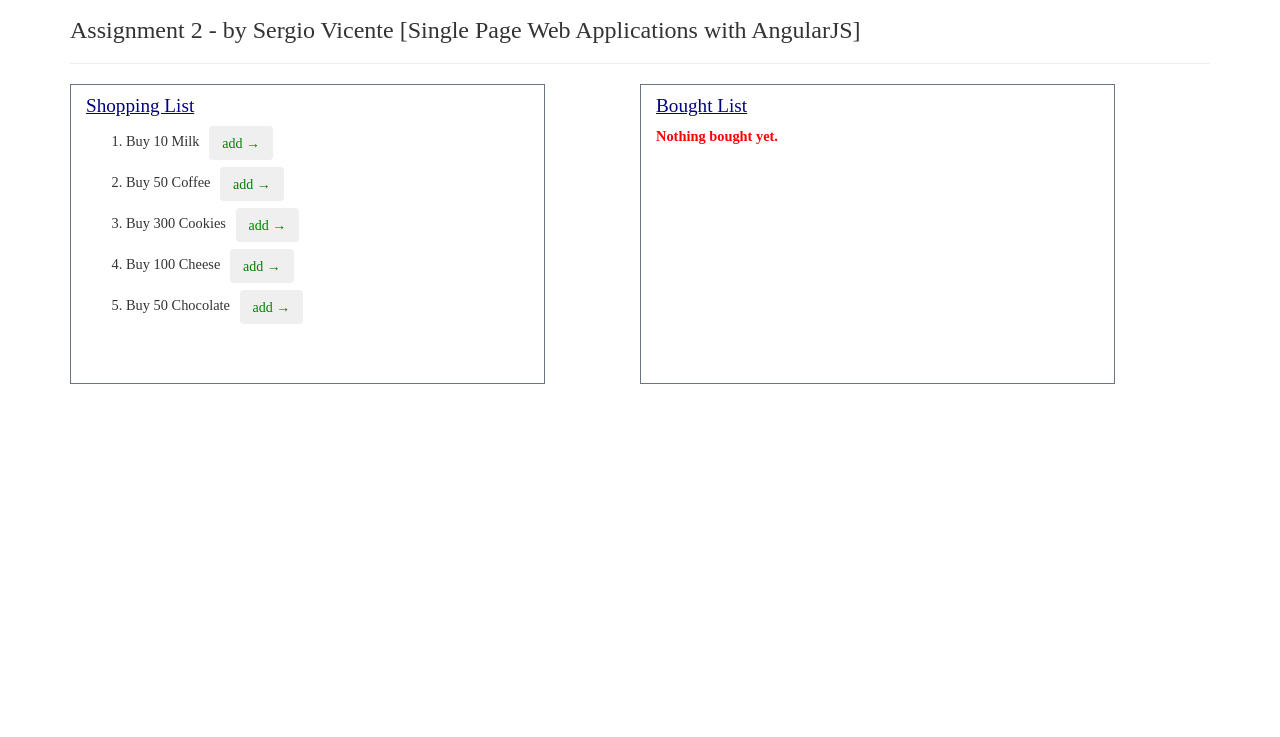
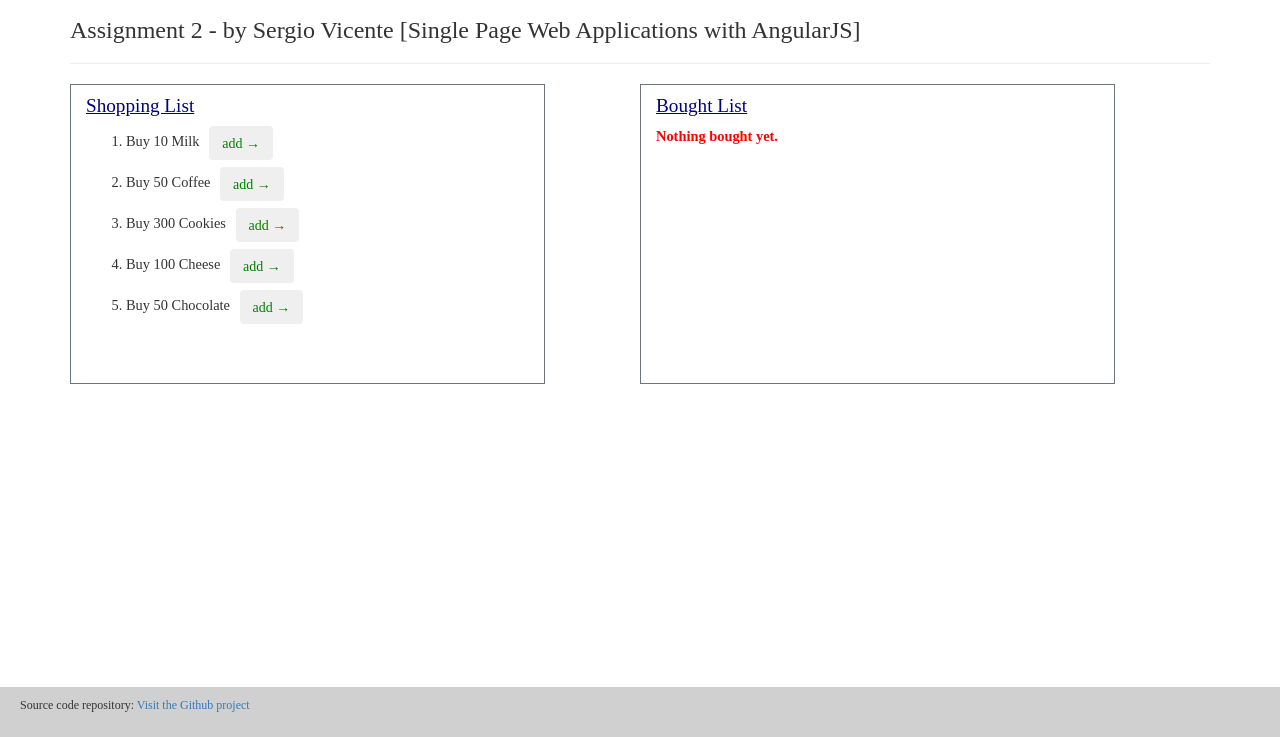
Before and after one commit to svicente99/AngularJS-Week2-solution, a plain HTML site: page index.html in a window 1280 px wide. Shown: the part 63-800 px from the top of the page. Drawn offline with Linux system fonts and the light colour scheme.

Commit message:
assignment upload

```diff
--- a/index.html
+++ b/index.html
@@ -16,7 +16,6 @@
     <h1>Shopping List Check Off</h1>
     <h3>Assignment 2 - by Sergio Vicente [Single Page Web Applications with AngularJS]</h1>
     <hr>
-
 
     <!-- ToBuy List -->
     <div class="col-md-5 list" ng-controller='ToBuyController as to_buy'>
@@ -43,5 +42,9 @@
     </div>
 
   </div>
+  <div id="github">
+	Source code repository: <a href="https://github.com/svicente99/Angular1-Week2-solution" target="_new">
+	Visit the Github project</a>
+  </div>
   </body>
 </html>
--- a/styles/app.css
+++ b/styles/app.css
@@ -41,3 +41,14 @@ button > span {
   min-height:300px;
   border: solid 1px #6c757d;
 }
+
+#github {
+    position: fixed;
+    height: 50px;
+    background-color: #d0d0d0;
+    bottom: 0px;
+    left: 0px;
+    right: 0px;
+    margin-bottom: 0px;
+	padding: 10px 20px;
+}
```
Also changed, not shown: 1 other file.
